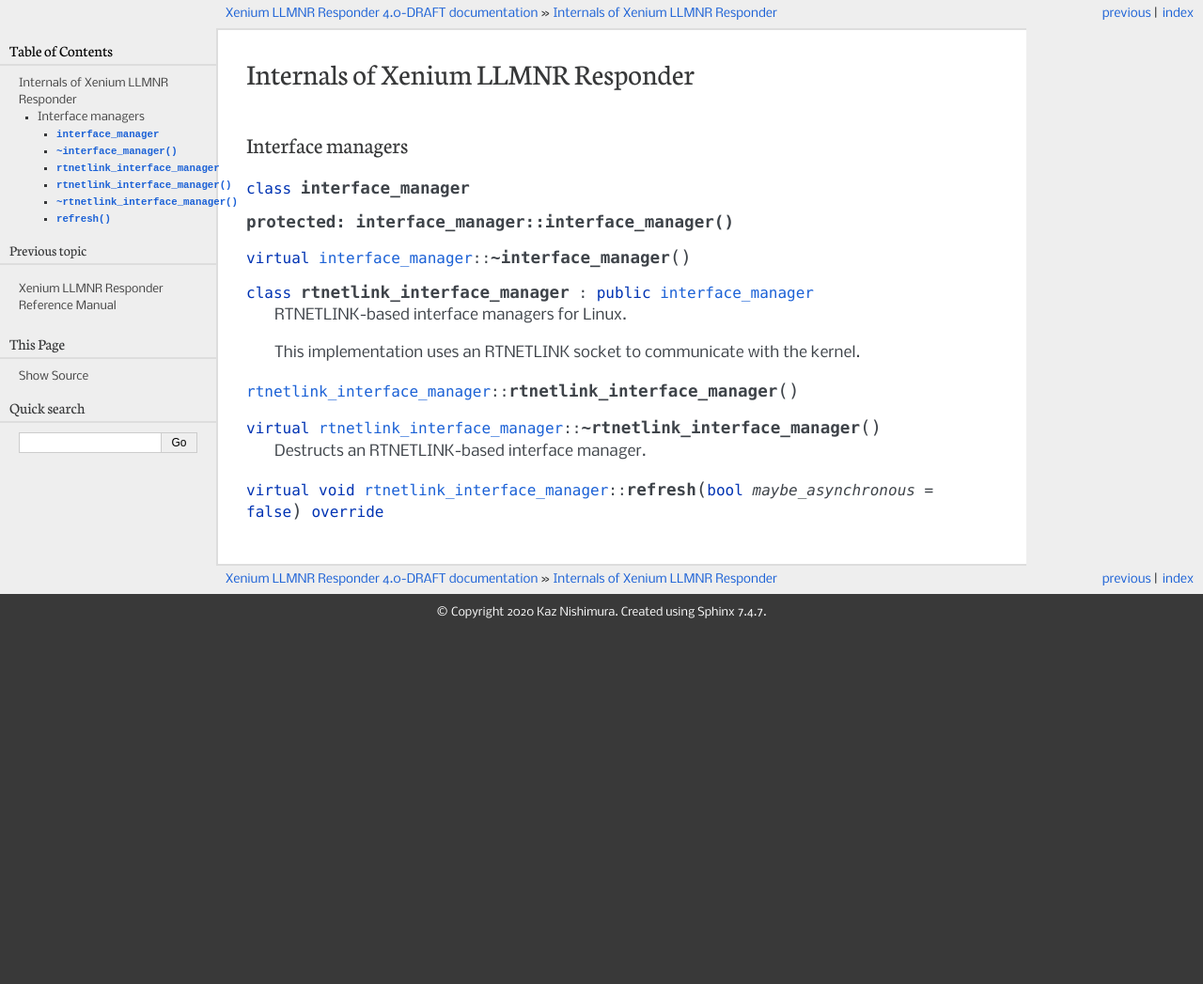
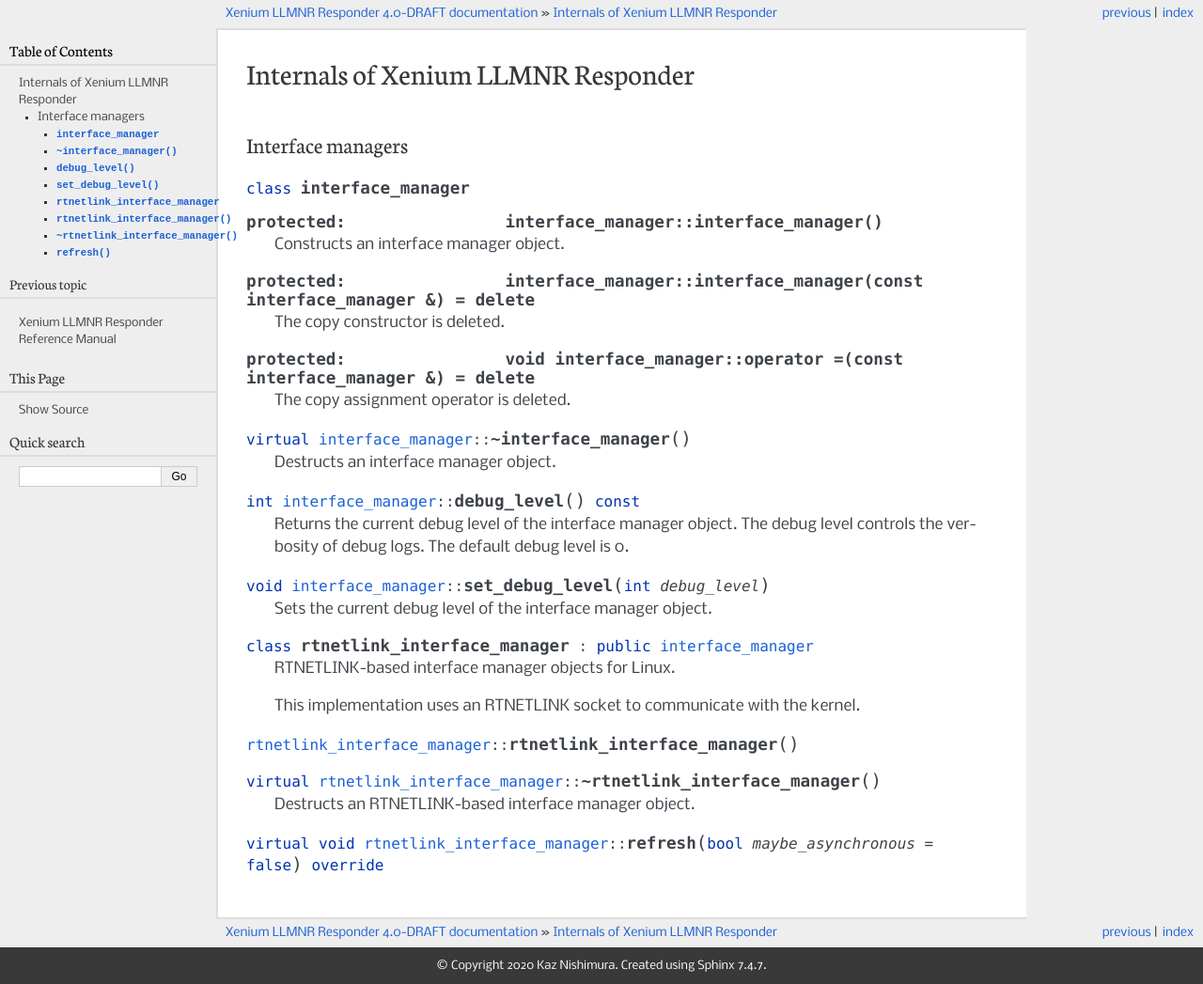
Before and after one commit to vx68k/xllmnrd, a Sphinx documentation site: the page built from sphinx/internals.rst, in a window 1280 px wide. Shown: the whole page at 94% size. Built offline with Sphinx 7.4.7, drawn with Linux system fonts in a browser that asks for light colours; before the commit the page ends 900 px from its top, so only the background shows below that.

Commit message:
Update documentation

```diff
--- a/sphinx/internals.rst
+++ b/sphinx/internals.rst
@@ -11,11 +11,36 @@
 .. cpp:function:: protected: \
                   interface_manager::interface_manager()
 
+   Constructs an interface manager object.
+
+.. cpp:function:: protected: \
+                  interface_manager::interface_manager(const interface_manager &) = delete
+
+   The copy constructor is deleted.
+
+.. cpp:function:: protected: \
+                  void interface_manager::operator =(const interface_manager &) = delete
+
+   The copy assignment operator is deleted.
+
 .. cpp:function:: virtual interface_manager::~interface_manager()
+
+   Destructs an interface manager object.
+
+.. cpp:function:: int interface_manager::debug_level() const
+
+   Returns the current debug level of the interface manager object.
+   The debug level controls the verbosity of debug logs.
+   The default debug level is 0.
+
+.. cpp:function:: void interface_manager::set_debug_level(int debug_level)
+
+   Sets the current debug level of the interface manager object.
+
 
 .. cpp:class:: rtnetlink_interface_manager: public interface_manager
 
-   RTNETLINK-based interface managers for Linux.
+   RTNETLINK-based interface manager objects for Linux.
 
    This implementation uses an RTNETLINK socket to communicate with the kernel.
 
@@ -23,6 +48,6 @@
 
 .. cpp:function:: virtual rtnetlink_interface_manager::~rtnetlink_interface_manager()
 
-   Destructs an RTNETLINK-based interface manager.
+   Destructs an RTNETLINK-based interface manager object.
 
 .. cpp:function:: virtual void rtnetlink_interface_manager::refresh(bool maybe_asynchronous = false) override
```
